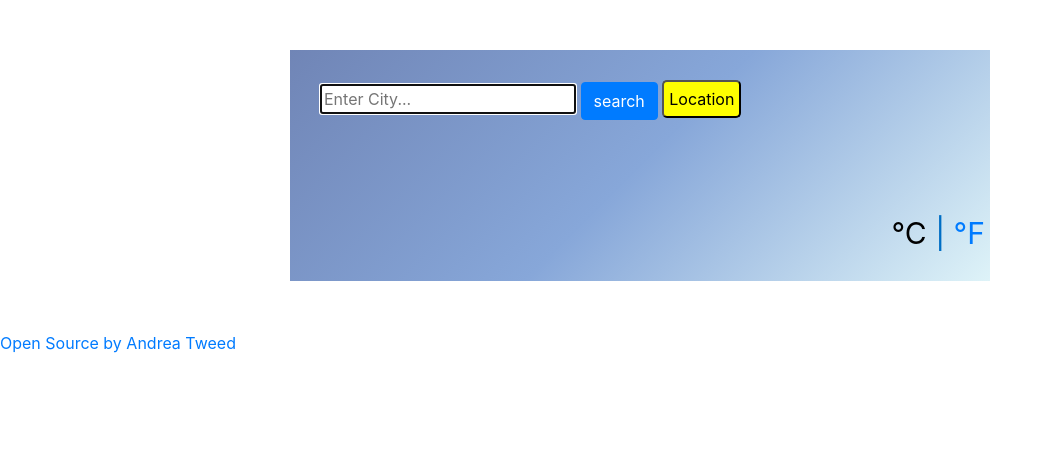
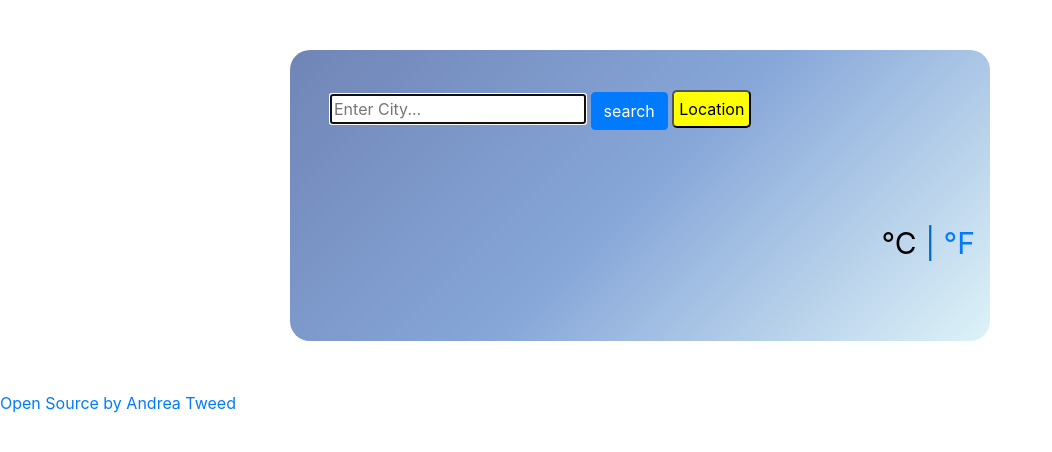
Before and after one commit to Tweedcam/1st-project, a plain HTML site: page index.html in a window 1280 px wide. Shown: the whole page, without its empty margins (0-1052 px from the left). Drawn offline with nearby package versions, Linux system fonts and the light colour scheme; no server answers; a web font is replaced by a local one.

Commit message:
font and border edit

```diff
--- a/src/index.js
+++ b/src/index.js
@@ -59,7 +59,7 @@ function showForecast(response){
   for (let index = 0; index <6; index++){
   let forecast=(response.data.list[index]);
 forecastElement.innerHTML +=`
-   <div class="col-2">
+   <div class="col-2" class="weatherForecast">
    <h4>${formatHours(forecast.dt*1000)}</h4>
   <img
    src="https://openweathermap.org/img/wn/${forecast.weather[0].icon}@2x.png"
--- a/src/styles.css
+++ b/src/styles.css
@@ -21,6 +21,7 @@ form {
 }
 
 .wrapper {
+  padding: 10px;
   max-width: 700px;
   margin: 50px auto;
   background-image: linear-gradient(
@@ -29,7 +30,9 @@ form {
     #87a7d9 50%,
     #def3f8 100%
   );
-  border: 9px;
+  border: 10px;
+  border-color: grey;
+  border-radius: 20px;
 }
 
 .searchForm {
@@ -77,12 +80,16 @@ form {
 
 .feels {
   display: block;
-  padding: 5px;
+  padding: 15px;
   font-family: "Antic Slab", serif;
 }
 
 .humid {
   display: block;
-  padding: 5px;
+  padding: 15px;
   font-family: "Antic Slab", serif;
 }
+
+.weatherForecast {
+  font-family: "Antic Slab", serif;
+}
```
